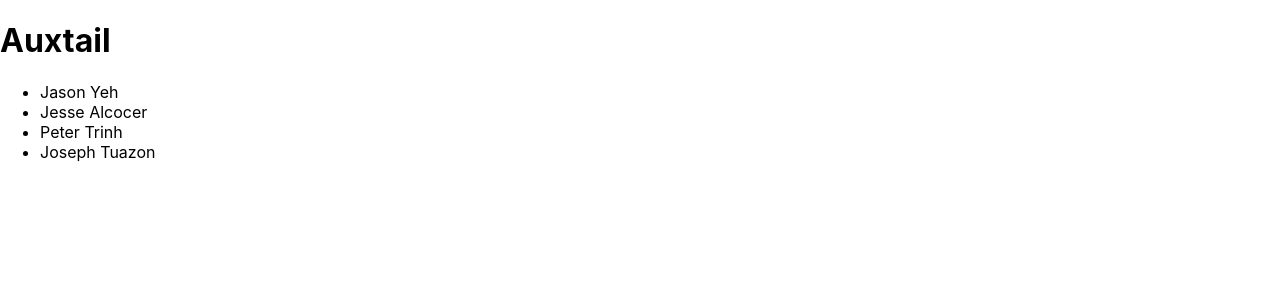
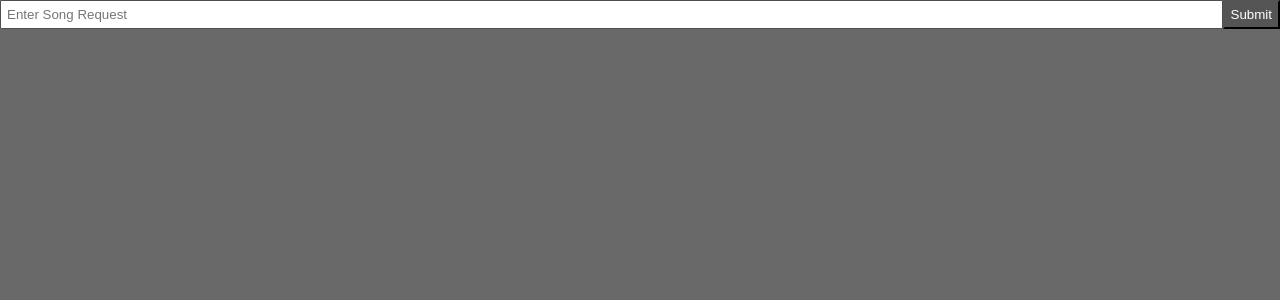
Before and after one commit to Team-Recursion/OxCord, a React (Create React App) app in the folder frontend/src/: page /room in a window 1280 px wide. Shown: the top 300 px of the page. Built offline with nearby package versions, Linux system fonts and the light colour scheme.

Commit message:
started working on landing page/room page

```diff
--- a/frontend/src/package.json
+++ b/frontend/src/package.json
@@ -5,6 +5,7 @@
   "dependencies": {
     "react": "^16.10.2",
     "react-dom": "^16.10.2",
+    "react-router-dom": "^5.1.2",
     "react-scripts": "3.2.0"
   },
   "scripts": {
--- a/frontend/src/public/index.html
+++ b/frontend/src/public/index.html
@@ -1,5 +1,10 @@
 <!DOCTYPE html>
 <html lang="en">
+  <head>
+    <style>
+      body {background-color: dimgray;}
+    </style>
+  </head>
   <body>
     <div id="root"></div>
   </body>
--- a/frontend/src/src/App.js
+++ b/frontend/src/src/App.js
@@ -1,18 +1,33 @@
 import React from 'react';
+import { BrowserRouter as Router, Route } from 'react-router-dom';
+
 import logo from './logo.svg';
 import './App.css';
+import CreateRoom from './components/CreateRoom';
+import JoinRoom from './components/JoinRoom';
+import Room from './components/pages/Room'
 
 function App() {
   return (
+    <Router>
       <div>
+        <Route exact path="/" render={props => (
+          <React.Fragment>
             <h1>Auxtail</h1>
-        <ul>
+            <p1>etc etc etc taliking about the team and project</p1>
+            {/* <ul>
               <li>Jason Yeh</li>
               <li>Jesse Alcocer</li>
               <li>Peter Trinh</li>
               <li>Joseph Tuazon</li>
-        </ul>
+            </ul> */}
+            <CreateRoom/>
+            <JoinRoom/>
+          </React.Fragment>
+        )} />
+        <Route path="/room" component={Room} />
       </div>
+    </Router>
   );
 }
 
--- /dev/null
+++ b/frontend/src/src/components/CreateRoom.js
@@ -0,0 +1,26 @@
+import React, { Component } from 'react'
+
+export class CreateRoom extends Component {
+    render() {
+        return (
+            <form>
+                <input
+                  type="submit"
+                  value="Create Room"
+                  className="createBtn"
+                  style={buttonStyle}
+                />
+            </form>
+        )
+    }
+}
+const buttonStyle = {
+    display: 'inline-block',
+    borderColor: '#555',
+    background: '#555',
+    color: '#fff',
+    paadding: '7px 20px',
+    cursor: 'pointer'
+}
+
+export default CreateRoom
--- /dev/null
+++ b/frontend/src/src/components/JoinRoom.js
@@ -0,0 +1,26 @@
+import React, { Component } from 'react'
+
+export class JoinRoom extends Component {
+    render() {
+        return (
+            <form>
+                <input
+                  type="submit"
+                  value="Join Room"
+                  className="joinBtn"
+                  style={buttonStyle}
+                />
+            </form>
+        )
+    }
+}
+const buttonStyle = {
+    display: 'inline-block',
+    borderColor: '#555',
+    background: '#555',
+    color: '#fff',
+    paadding: '7px 20px',
+    cursor: 'pointer'
+}
+
+export default JoinRoom
--- /dev/null
+++ b/frontend/src/src/components/pages/Room.js
@@ -0,0 +1,33 @@
+import React, { Component } from 'react'
+
+export class Room extends Component {
+    render() {
+        return (
+            <form style={{display: 'flex'}}>
+                <input
+                    type="text"
+                    name="title"
+                    style={{ flex: '10', padding: '5px' }}
+                    placeholder="Enter Song Request"
+                />
+                <input
+                    type="submit"
+                    name="title"
+                    placeholder="Search"
+                    style={buttonStyle}
+                />
+            </form>
+        )
+    }
+}
+
+const buttonStyle = {
+    display: 'inline-block',
+    borderColor: '#555',
+    background: '#555',
+    color: '#fff',
+    paadding: '7px 20px',
+    cursor: 'pointer'
+}
+
+export default Room
```
Also changed, not shown: frontend/src/src/components/Song.js (added), frontend/src/src/components/SongItem.js (added), 1 other file (tests, documents, lock files or other folders). Lines whose indentation alone changed are shown as unchanged.
